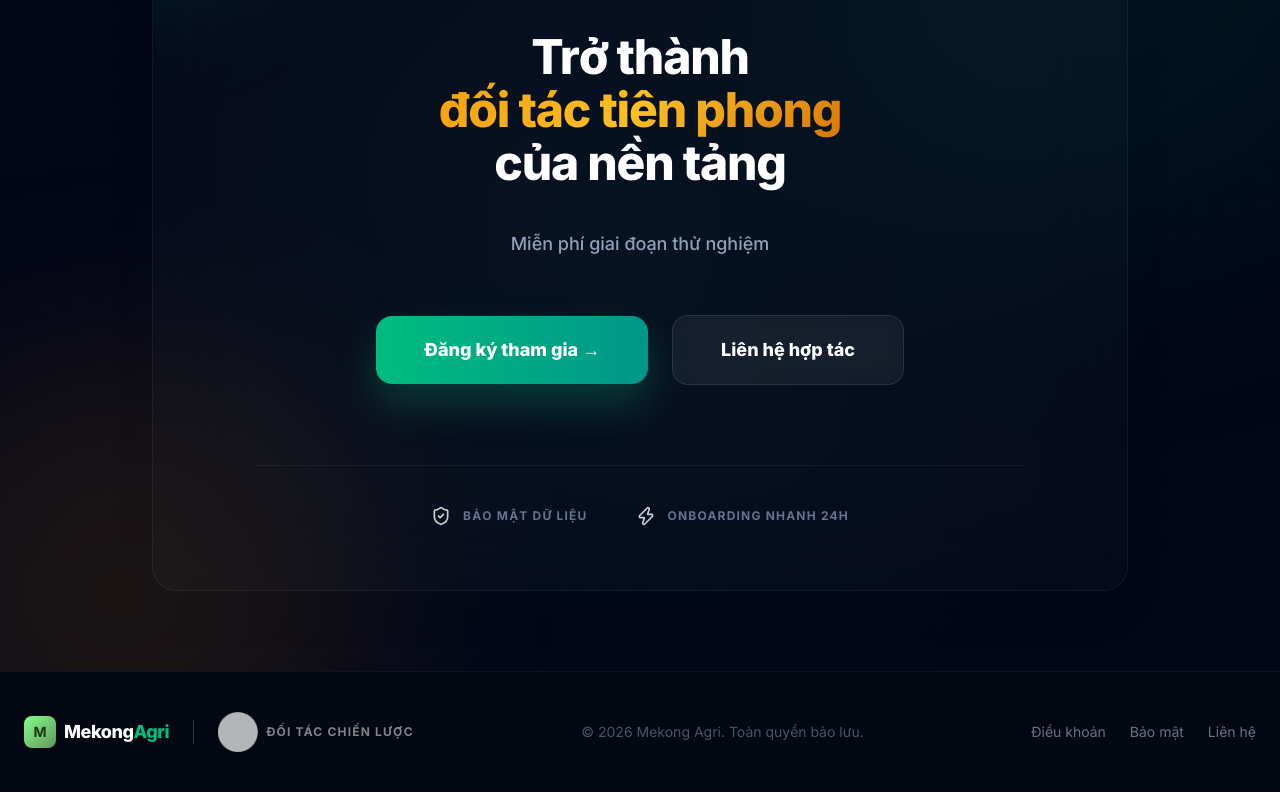
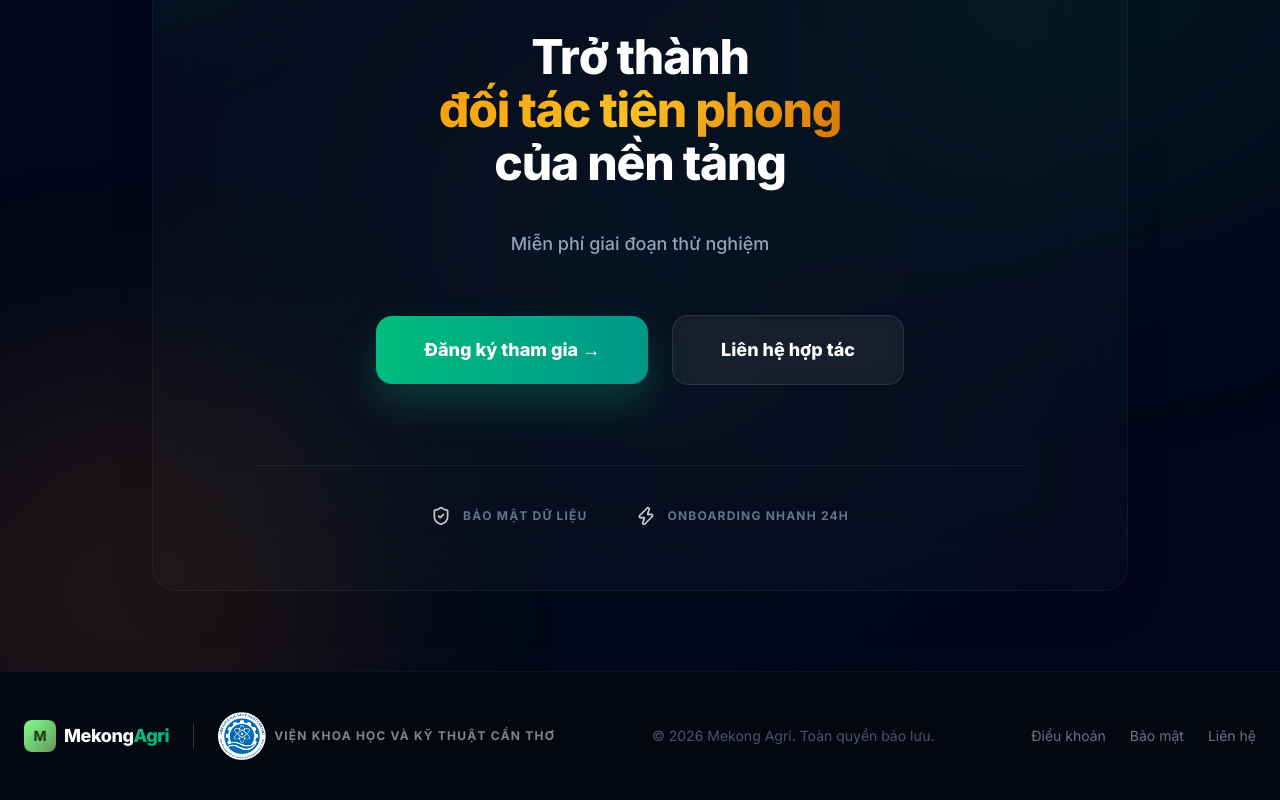
Before and after one commit to NLinh2004/landingpage_NSMekong, a React (Vite) app: page / in a window 1280 px wide. Shown: the part 5245-6045 px from the top of the page. Built offline with nearby package versions, Linux system fonts and the light colour scheme.

Commit message:
Hoàn thiện nd

```diff
--- a/src/components/Footer.jsx
+++ b/src/components/Footer.jsx
@@ -27,7 +27,7 @@ export default function Footer() {
             <div className="h-6 w-[1px] bg-white/20 hidden md:block" />
             {/* Institute Logo */}
             <div className="flex items-center gap-2 text-white/50 text-xs font-bold uppercase tracking-widest">
-              <img src="/logo.png" alt="Viện" className="h-10 w-10 object-contain brightness-0 invert opacity-70" />
+              <img src="/logo.png" alt="Viện" className="h-12 w-12 object-contain" />
               <span className="whitespace-pre-line">{t('footer.partner_label')}</span>
             </div>
           </div>
--- a/src/components/Navbar.jsx
+++ b/src/components/Navbar.jsx
@@ -31,9 +31,8 @@ export default function Navbar() {
       <div className="container mx-auto px-6 max-w-7xl flex justify-between items-center">
         {/* Logo Section */}
         <a href="#home" className="flex items-center gap-2 group">
-          <img src="/logo.png" alt="Logo" className="h-10 w-10 object-contain" />
-          <span className={`text-2xl font-bold tracking-tight transition-colors ${scrolled ? "text-slate-900" : "text-white"
-            }`}>
+          <img src="/logo.png" alt="Viện" className="h-10 w-10 object-contain" />
+          <span className={`text-2xl font-bold tracking-tight transition-colors ${scrolled ? "text-slate-900" : "text-white"}`}>
             Mekong<span className="text-emerald-500">Agri</span>
           </span>
         </a>
--- a/src/components/TargetAudience.jsx
+++ b/src/components/TargetAudience.jsx
@@ -47,7 +47,7 @@ export default function TargetAudience() {
           >
             <div className="inline-flex items-center gap-3 mb-4">
               <div className="h-[2px] w-12 bg-amber-500"></div>
-               <span className="text-amber-600 font-black text-sm tracking-[0.3em]">{t('audience.badge')}</span>
+              <span className="text-amber-600 font-black text-sm tracking-[0.3em]">{t('audience.badge')}</span>
               <div className="h-[2px] w-12 bg-amber-500"></div>
             </div>
 
@@ -84,7 +84,7 @@ export default function TargetAudience() {
                 </div>
                 <div>
                   <h4 className="text-2xl font-black text-slate-900 tracking-tighter">{t('audience.seller_title')}</h4>
-                   <p className="text-amber-600 font-black text-[12px] uppercase tracking-[0.2em] mt-1">{t('audience.seller_subtitle')}</p>
+                  <p className="text-amber-600 font-black text-[12px] uppercase tracking-[0.2em] mt-1">{t('audience.seller_subtitle')}</p>
                 </div>
               </div>
 
@@ -126,7 +126,7 @@ export default function TargetAudience() {
                 </div>
                 <div>
                   <h4 className="text-2xl font-black text-slate-900 tracking-tighter">{t('audience.buyer_title')}</h4>
-                   <p className="text-emerald-600 font-black text-[12px] uppercase tracking-[0.2em] mt-1">{t('audience.buyer_subtitle')}</p>
+                  <p className="text-emerald-600 font-black text-[12px] uppercase tracking-[0.2em] mt-1">{t('audience.buyer_subtitle')}</p>
                 </div>
               </div>
 
--- a/src/i18n/locales/cn.json
+++ b/src/i18n/locales/cn.json
@@ -162,6 +162,6 @@
     "terms": "条款",
     "privacy": "隐私",
     "contact": "联系我们",
-    "partner_label": "战略合作伙伴"
+    "partner_label": "芹苴科學技術院"
   }
 }
--- a/src/i18n/locales/en.json
+++ b/src/i18n/locales/en.json
@@ -162,6 +162,6 @@
     "terms": "Terms",
     "privacy": "Privacy",
     "contact": "Contact",
-    "partner_label": "Strategic Partner"
+    "partner_label": "Can Tho Institute of Science and Technology"
   }
 }
--- a/src/i18n/locales/vi.json
+++ b/src/i18n/locales/vi.json
@@ -162,6 +162,6 @@
     "terms": "Điều khoản",
     "privacy": "Bảo mật",
     "contact": "Liên hệ",
-    "partner_label": "Đối tác chiến lược"
+    "partner_label": "Viện Khoa Học và Kỹ Thuật Cần Thơ "
   }
 }
```
Also changed, not shown: src/index.css (+11 -7 lines).
